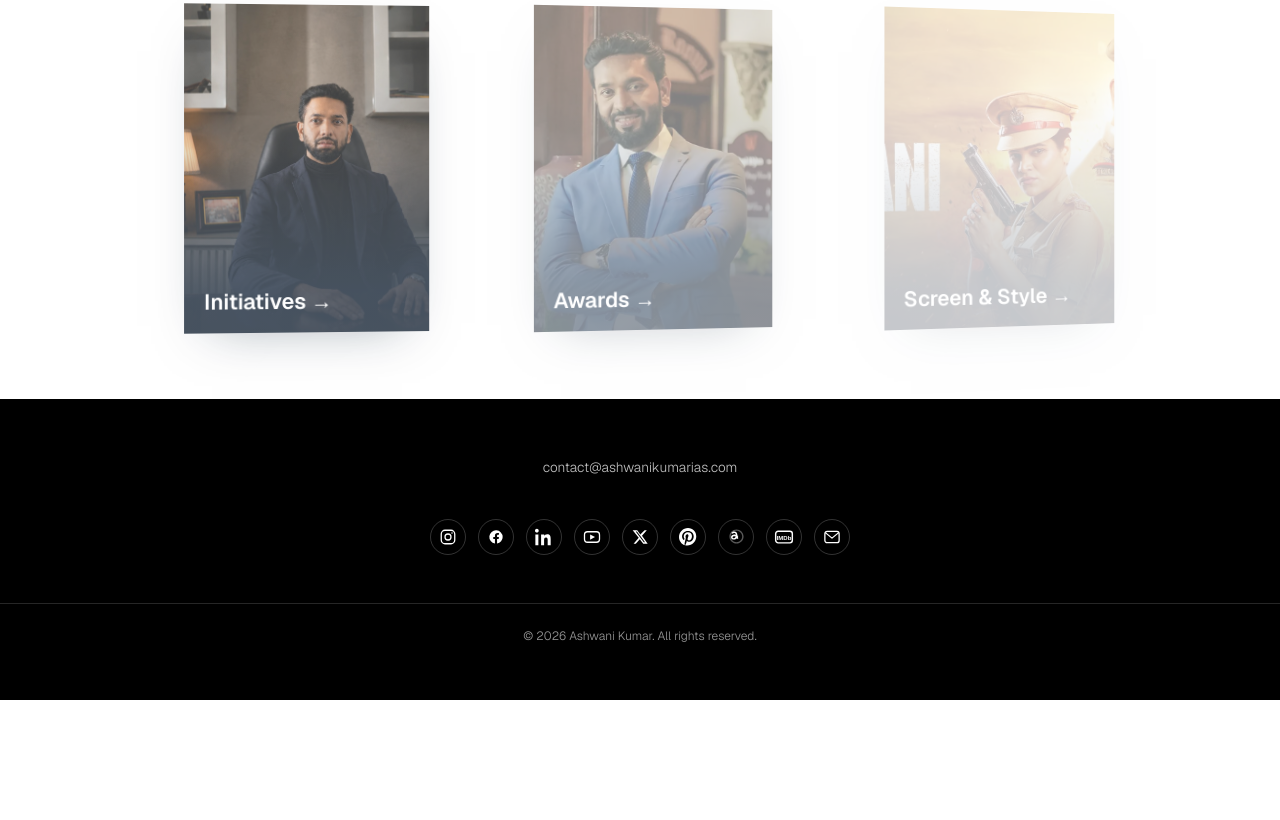
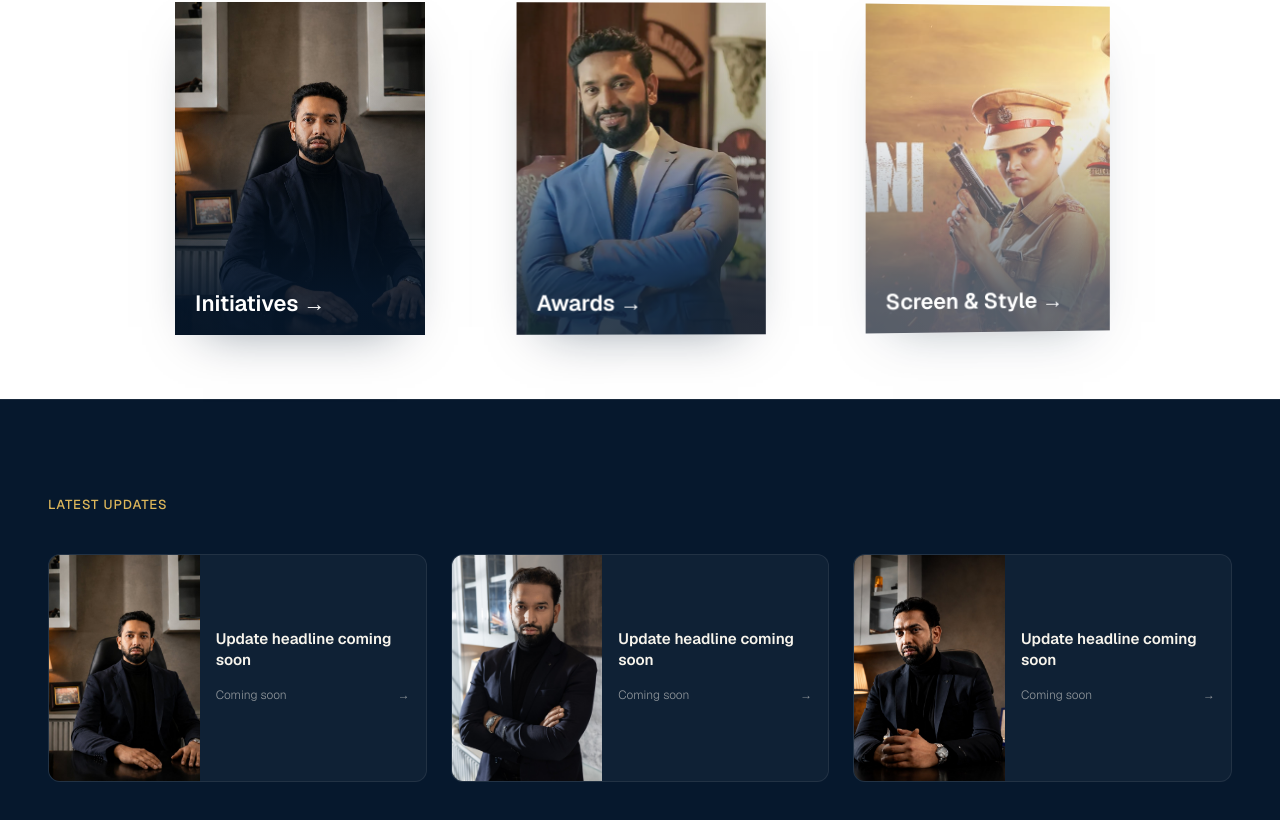
Before and after one commit to Ishaan18singh/ashwani-kumar-website, a Next.js app: page / in a window 1280 px wide. Shown: the part 1944-2764 px from the top of the page. Before the commit the page ends 2644 px from the top, so only its background shows below. Built offline with nearby package versions, Linux system fonts and the light colour scheme; a web font is replaced by a local one.

Commit message:
Add Latest Updates section with placeholder cards

```diff
--- a/app/(site)/page.js
+++ b/app/(site)/page.js
@@ -9,6 +9,13 @@ const EXPLORE_CARDS = [
   { href: '/projects', image: '/images/ashwani-kumar-initiatives.jpg', labelKey: 'nav.projects' },
   { href: '/awards', image: '/images/gallery-04.webp', labelKey: 'nav.awards' },
   { href: '/acting-modeling', image: '/images/devyani-poster.jpg', labelKey: 'nav.actingModeling' }
+];
+
+// Placeholder cards until real updates (title, date, photo) are provided.
+const LATEST_UPDATES = [
+  { image: '/images/ashwani-kumar-initiatives.jpg' },
+  { image: '/images/ashwani-kumar-hero-new.jpg' },
+  { image: '/images/ashwani-kumar-hero-new2.jpg' }
 ];
 
 export default function HomePage() {
@@ -230,6 +237,27 @@ export default function HomePage() {
           </div>
         </div>
       </section>
+
+      <section className="home-section-updates border-t border-slate-200 py-24">
+        <div className="shell">
+          <p className="eyebrow">Latest Updates</p>
+          <div className="mt-10 updates-grid">
+            {LATEST_UPDATES.map((update, i) => (
+              <div key={i} className="update-card reveal">
+                {/* eslint-disable-next-line @next/next/no-img-element */}
+                <img className="update-card-img" src={update.image} alt="" loading="lazy" />
+                <div className="update-card-body">
+                  <p className="update-card-title">Update headline coming soon</p>
+                  <div className="update-card-meta">
+                    <span>Coming soon</span>
+                    <span aria-hidden="true">→</span>
+                  </div>
+                </div>
+              </div>
+            ))}
+          </div>
+        </div>
+      </section>
     </div>
   );
 }
--- a/app/globals.css
+++ b/app/globals.css
@@ -1292,6 +1292,60 @@ html.dark .pub-card-source {
   }
 }
 
+/* Homepage "Latest Updates": dark band with a row of press/media
+   cards - a photo alongside a headline, date and arrow. */
+.home-section-updates {
+  background-color: rgb(6, 24, 45);
+  border-top-color: rgba(255, 255, 255, 0.08);
+}
+.home-section-updates .eyebrow {
+  color: rgb(var(--c-gold-400));
+}
+.updates-grid {
+  display: grid;
+  gap: 1.5rem;
+  grid-template-columns: 1fr;
+}
+@media (min-width: 768px) {
+  .updates-grid {
+    grid-template-columns: repeat(3, 1fr);
+  }
+}
+.update-card {
+  display: flex;
+  align-items: stretch;
+  gap: 1rem;
+  border-radius: 0.75rem;
+  overflow: hidden;
+  background-color: rgba(255, 255, 255, 0.04);
+  border: 1px solid rgba(255, 255, 255, 0.08);
+}
+.update-card-img {
+  width: 40%;
+  flex-shrink: 0;
+  object-fit: cover;
+}
+.update-card-body {
+  display: flex;
+  flex-direction: column;
+  justify-content: center;
+  gap: 0.75rem;
+  padding: 1rem 1rem 1rem 0;
+}
+.update-card-title {
+  font-size: 0.95rem;
+  font-weight: 600;
+  line-height: 1.35;
+  color: #f7f4ec;
+}
+.update-card-meta {
+  display: flex;
+  align-items: center;
+  justify-content: space-between;
+  font-size: 0.75rem;
+  color: rgba(247, 244, 236, 0.55);
+}
+
 /* Header: switch to light text over the homepage's dark full-bleed
    hero photo while unscrolled (transparent header). Every other page
    has a light .page-hero background, where the header's normal dark
@@ -1847,6 +1901,9 @@ html.dark .film-detail-share-linkrow {
   .home-section-work {
     order: 4;
   }
+  .home-section-updates {
+    order: 5;
+  }
 }
 
 /* About page portrait: same framing as the portfolio site's About page
```
